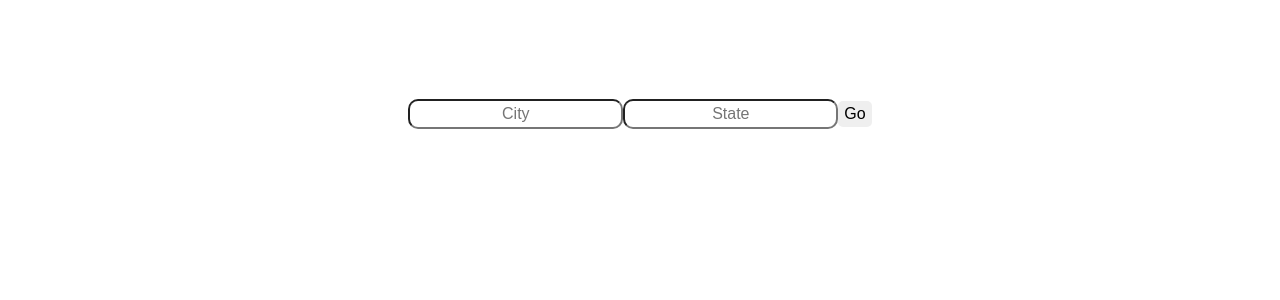
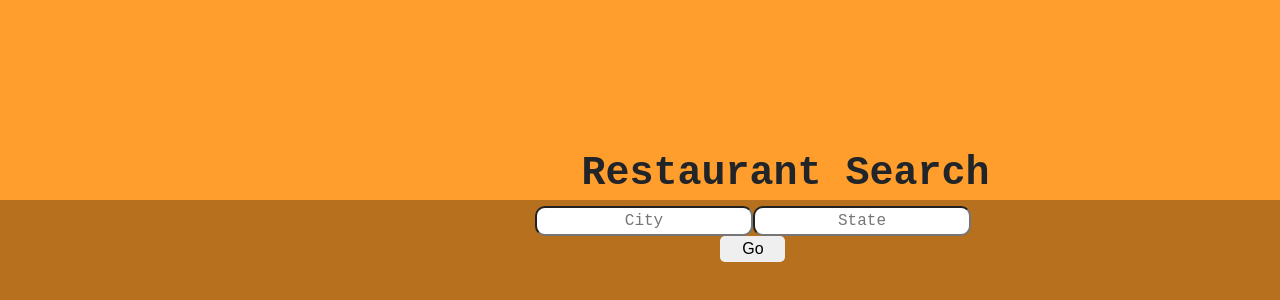
Before and after one commit to angelbenoit/RestaurantSearch, a React (Create React App) app: page / in a window 1280 px wide. Shown: the part 200-500 px from the top of the page. Built offline with nearby package versions, Linux system fonts and the light colour scheme.

Commit message:
add styling

```diff
--- a/public/index.html
+++ b/public/index.html
@@ -20,7 +20,7 @@
       work correctly both with client-side routing and a non-root public URL.
       Learn how to configure a non-root public URL by running `npm run build`.
     -->
-    <title>React App</title>
+    <title>Restaurant Search</title>
   </head>
   <body>
     <noscript>
--- a/src/App.js
+++ b/src/App.js
@@ -77,6 +77,8 @@ class App extends Component {
             });
     };
 
+
+
   render() {
     return (
       <div>
--- a/src/Components/Component-CSS/Homepage.css
+++ b/src/Components/Component-CSS/Homepage.css
@@ -1,18 +1,52 @@
+body, html {
+	height: 100%;
+    background-size: cover;
+    background: linear-gradient(
+    to bottom,
+    #ff9e2c 0%,
+    #ff9e2c 50%,
+    #b6701e 50%,
+    #b6701e 100%
+  );}
+
 #homepage{
-    height: 500px;
-    padding-top: 10%;
-    display: flex;
-    justify-content: center;
-    align-items: center;
+      min-height: 100%;
+	  position: fixed;
+      top: 50%;
+      left: 50%;
+      margin-top: -50px;
+      margin-left: -105px;
+}
+
+#homepage h1{
+	text-align: center;
+	font-weight: bold;
+	font-family: "Courier New", Courier, monospace;
 }
 
 #homepage-form-input{
     border-radius: 10px;
     text-align: center;
+    font-family: "Courier New", Courier, monospace;
 }
 #homepage-form-input:focus {outline:0;}
+
+#homepage-form-input:hover {border-color: gray;}
 
 button{
     border: none;
     border-radius: 5px;
+    width: 65px;
+    text-align: center;
+    margin-left: 37%;
+    cursor: pointer;
 }
+
+button:hover{
+	background-color: gray;
+}
+@media only screen and (max-width: 585px) {
+    button {
+        margin-left: 0;
+    }
+}
--- /dev/null
+++ b/src/Components/Component-CSS/List.css
@@ -0,0 +1,19 @@
+#listPage{
+	background-color: silver;
+	display: flex;
+	flex-direction: column;
+	justify-content: space-between;
+}
+
+.item{
+	border: 5px solid gray;
+	text-align: center;
+	font-family: "Courier New", Courier, monospace;
+	font-weight: bold;
+}
+
+.item:hover{
+	background-color: #3E3E3E;
+	color: white;
+	cursor: pointer;
+}
--- a/src/Components/Homepage.js
+++ b/src/Components/Homepage.js
@@ -5,16 +5,19 @@ class Homepage extends Component{
     render(){
         return (
             <div id="homepage">
+                <h1>Restaurant Search</h1>
                 <form>
                     <input id="homepage-form-input"
                            value={this.props.city}
                            type="text"
+                           required
                            placeholder="City"
                            onChange={this.props.getCity}/>
 
                     <input id="homepage-form-input"
                            value={this.props.state}
                            type="text"
+                           required
                            placeholder="State"
                            onChange={this.props.getState}/>
 
--- a/src/Components/List.js
+++ b/src/Components/List.js
@@ -1,6 +1,6 @@
 import React, { Component } from 'react';
-import ReactDOM from 'react-dom';
-import Modal from 'react-modal';
+import ModalComponent from './ModalComponent';
+import './Component-CSS/List.css'
 
 class List extends Component{
     constructor(props){
@@ -15,6 +15,7 @@ class List extends Component{
         };
 
         this.displayList = this.displayList.bind(this);
+        this.renderModal = this.renderModal.bind(this);
         this.openModal = this.openModal.bind(this);
         this.closeModal = this.closeModal.bind(this);
     }
@@ -31,7 +32,7 @@ class List extends Component{
         let displayArray = [];
         this.props.list.forEach((item, index) => {
             displayArray.push(
-                <div key={index} onClick={() => this.renderModal(item.place_id)}>
+                <div className="item" key={index} onClick={() => this.renderModal(item.place_id)}>
                     <h1>{item.name}</h1>
                     <p>Rating: {item.rating}</p>
                     <p>Address: {item.vicinity}</p>
@@ -42,7 +43,7 @@ class List extends Component{
     };
 
     renderModal = (id) => {
-        let url = `https://cors-anywhere.herokuapp.com/https://maps.googleapis.com/maps/api/place/details/json?placeid=${id}&key=AIzaSyBCU4IDU4yztAJarEW4YxUwpIRPsqSSxI4`;
+        let url = `https://cors-anywhere.herokuapp.com/https://maps.googleapis.com/maps/api/place/details/json?placeid=${id}&key=AIzaSyBCU4IDU4yztAJarEW4YxUwpIRPsqSSxI4&language=en`;
         console.log(url);
         fetch(url)
             .then((response) => response.json())
@@ -50,23 +51,24 @@ class List extends Component{
                 this.setState({specificPlace: data})
             })
             .then(this.openModal);
-        console.log(this.state.specificPlace.result);
     };
+
 
     render(){
         let list = this.displayList();
+        let data;
+        if(this.state.specificPlace){
+            data = this.state.specificPlace.result;
+        }
         return (
-            <div>
+            <div id="listPage">
                 <button onClick={this.props.toggle}>← Back</button>
                 {list}
-                <Modal
+                <ModalComponent
                     isOpen={this.state.modalIsOpen}
-                    onRequestClose={this.closeModal}
-                    contentLabel="Example Modal"
-                >
-
-                    <button onClick={this.closeModal}>close</button>
-                </Modal>
+                    isClosed={this.closeModal}
+                    data={data ? data : "NO DATA"}
+                />
             </div>
         )
     }
--- /dev/null
+++ b/src/Components/ModalComponent.js
@@ -0,0 +1,40 @@
+import React, { Component } from 'react';
+import Modal from 'react-modal';
+
+class ModalComponent extends Component{
+    constructor(props){
+        super(props);
+    }
+    render(){
+        //have to check if undefined, otherwise will give typescript error
+        let ob = this.props.data.opening_hours;
+        let week;
+        if(ob && ob.weekday_text !== undefined){
+            week = ob.weekday_text;
+        }
+        else{
+            console.log("CANT FIND OPEN NOW")
+        }
+        let url = this.props.data.url;
+        let websiteURL = this.props.data.website;
+        return(
+            <Modal
+                isOpen={this.props.isOpen}
+                contentLabel="Example Modal"
+            >
+                <div>
+                    <h1>{this.props.data.name}</h1>
+                    <p>Find it on <a href={url}>Google Maps</a></p>
+                    <a href={websiteURL}>Website</a>
+                    <p>Hours: </p>
+                    <ul>
+                        {week ? week.map(day => <li>{day}</li>) : "CANT FIND HOURS"}
+                    </ul>
+                    <button onClick={this.props.isClosed}>close</button>
+                </div>
+            </Modal>
+        )
+    }
+}
+
+export default ModalComponent;
```
